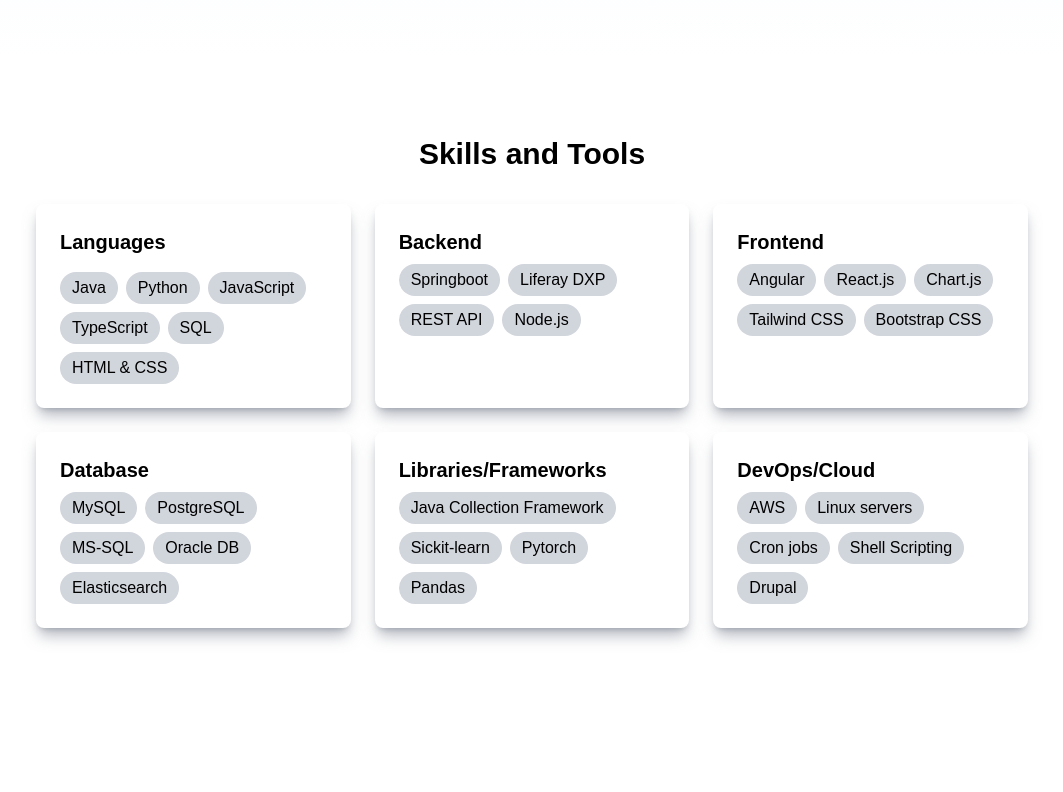
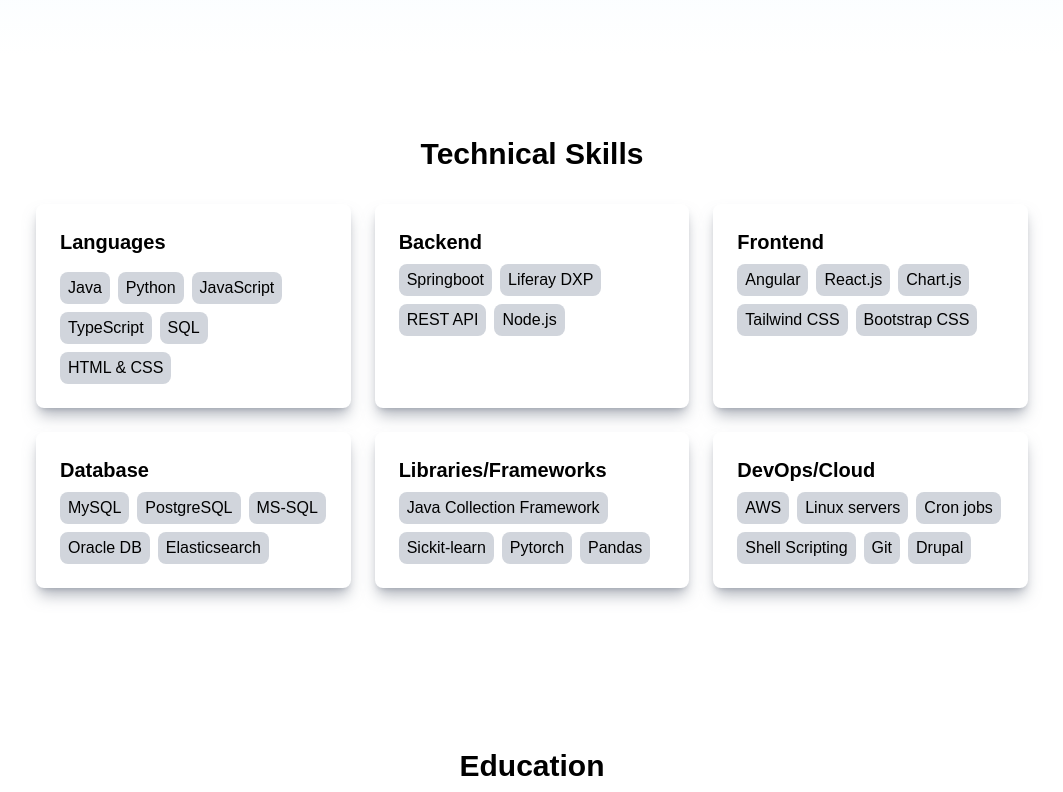
Before and after one commit to pratikmishra17/portfolio, a Next.js app in the folder my-portfolio/: page / in a window 1280 px wide. Shown: the part 540-1332 px from the top of the page, without its empty margins (108-1171 px from the left). Built offline with nearby package versions, Linux system fonts and the light colour scheme.

Commit message:
theme update

```diff
--- a/my-portfolio/src/app/components/Footer.tsx
+++ b/my-portfolio/src/app/components/Footer.tsx
@@ -1,6 +1,6 @@
 export default function Footer() {
   return (
-    <footer id="footer" className="bg-gradient-to-b from-white to-blue-50 text-white py-6">
+    <footer id="footer" className="bg-gradient-to-b from-white to-sky-100 text-white py-6">
       <div className="max-w-screen-lg mx-auto px-4 border-t border-gray-200 mb-4"></div>
 
       <div className="max-w-screen-lg mx-auto px-4 flex flex-col sm:flex-row justify-between items-center space-y-4 sm:space-y-0">
--- a/my-portfolio/src/app/page.tsx
+++ b/my-portfolio/src/app/page.tsx
@@ -9,7 +9,8 @@
     <>
 
       <main className="">
-        <section id="about" className="bg-gradient-to-b dark:bg-black from-blue-50 to-white py-20">
+        <section id="about" className="bg-gradient-to-b dark:bg-black from-sky-100 to-white py-20">
+
           <div className="max-w-screen-lg mx-auto px-4 sm:px-6 lg:px-8 flex flex-col md:flex-row items-center">
 
 
@@ -25,7 +26,7 @@
               </p>
               <p className="text-lg mb-6 text-gray-600 ">
                 I am looking for Internships and full-time roles in AI/ML and Software Engineering.
-                <a href="#contact" className="underline-link ml-2 text-lg inline-block animate-bounce">Hire me?</a>
+                <a href="#footer" className="underline-link ml-2 text-lg inline-block animate-bounce">Hire me?</a>
 
 
               </p>
@@ -54,66 +55,67 @@
         </section>
         <section id="skills" className="py-20 bg-white">
           <div className="max-w-screen-lg mx-auto px-4">
-            <h2 className="text-3xl font-bold mb-8 text-center text-black">Skills and Tools</h2>
+            <h2 className="text-3xl font-bold mb-8 text-center text-black">Technical Skills</h2>
             <div className="grid grid-cols-1 md:grid-cols-2 lg:grid-cols-3 gap-6">
 
-              <div className="bg-white shadow-lg shadow-gray-500/50 rounded-lg p-6 transition-all duration-300 ease-in-out group hover:shadow-none hover:inset-shadow-sm inset-shadow-gray-500">
+              <div className="bg-white shadow-lg shadow-gray-500/50 rounded-lg p-6 transition-all duration-300 ease-in-out group hover:shadow-none bg-white hover:inset-shadow-sm inset-shadow-gray-500">
                 <h3 className="text-xl font-semibold text-black mb-4">Languages</h3>
                 <div className="flex flex-wrap gap-2">
-                  <span className="inline-block text-black bg-gray-300 px-3 py-1 rounded-full text-md">Java</span>
-                  <span className="inline-block text-black bg-gray-300 px-3 py-1 rounded-full text-md">Python</span>
-                  <span className="inline-block text-black bg-gray-300 px-3 py-1 rounded-full text-md">JavaScript</span>
-                  <span className="inline-block text-black bg-gray-300 px-3 py-1 rounded-full text-md">TypeScript</span>
-                  <span className="inline-block text-black bg-gray-300 px-3 py-1 rounded-full text-md">SQL</span>
-                  <span className="inline-block text-black bg-gray-300 px-3 py-1 rounded-full text-md">HTML & CSS</span>
+                  <span className="text-md text-black px-2 py-1 bg-gray-300 rounded-lg ">Java</span>
+                  <span className="text-md text-black px-2 py-1 bg-gray-300 rounded-lg p-6">Python</span>
+                  <span className="text-md text-black px-2 py-1 bg-gray-300 rounded-lg p-6">JavaScript</span>
+                  <span className="text-md text-black px-2 py-1 bg-gray-300 rounded-lg p-6">TypeScript</span>
+                  <span className="text-md text-black px-2 py-1 bg-gray-300 rounded-lg p-6">SQL</span>
+                  <span className="text-md text-black px-2 py-1 bg-gray-300 rounded-lg p-6">HTML & CSS</span>
                 </div>
               </div>
               <div className="bg-white shadow-lg shadow-gray-500/50 rounded-lg p-6 transition-all duration-300 ease-in-out group hover:shadow-none hover:inset-shadow-sm inset-shadow-gray-500">
                 <h3 className="text-xl font-semibold text-black mb-2">Backend</h3>
                 <div className="flex flex-wrap gap-2">
-                  <span className="inline-block text-black bg-gray-300 px-3 py-1 rounded-full text-md">Springboot</span>
-                  <span className="inline-block text-black bg-gray-300 px-3 py-1 rounded-full text-md">Liferay DXP</span>
-                  <span className="inline-block text-black bg-gray-300 px-3 py-1 rounded-full text-md">REST API</span>
-                  <span className="inline-block text-black bg-gray-300 px-3 py-1 rounded-full text-md">Node.js</span>
+                  <span className="text-md text-black px-2 py-1 bg-gray-300 rounded-lg p-6">Springboot</span>
+                  <span className="text-md text-black px-2 py-1 bg-gray-300 rounded-lg p-6">Liferay DXP</span>
+                  <span className="text-md text-black px-2 py-1 bg-gray-300 rounded-lg p-6">REST API</span>
+                  <span className="text-md text-black px-2 py-1 bg-gray-300 rounded-lg p-6">Node.js</span>
                 </div>
               </div>
               <div className="bg-white shadow-lg shadow-gray-500/50 rounded-lg p-6 transition-all duration-300 ease-in-out group hover:shadow-none hover:inset-shadow-sm inset-shadow-gray-500">
                 <h3 className="text-xl font-semibold text-black mb-2">Frontend</h3>
                 <div className="flex flex-wrap gap-2">
-                  <span className="inline-block text-black bg-gray-300 px-3 py-1 rounded-full text-md">Angular</span>
-                  <span className="inline-block text-black bg-gray-300 px-3 py-1 rounded-full text-md">React.js</span>
-                  <span className="inline-block text-black bg-gray-300 px-3 py-1 rounded-full text-md">Chart.js</span>
-                  <span className="inline-block text-black bg-gray-300 px-3 py-1 rounded-full text-md">Tailwind CSS</span>
-                  <span className="inline-block text-black bg-gray-300 px-3 py-1 rounded-full text-md">Bootstrap CSS</span>
+                  <span className="text-md text-black px-2 py-1 bg-gray-300 rounded-lg p-6">Angular</span>
+                  <span className="text-md text-black px-2 py-1 bg-gray-300 rounded-lg p-6">React.js</span>
+                  <span className="text-md text-black px-2 py-1 bg-gray-300 rounded-lg p-6">Chart.js</span>
+                  <span className="text-md text-black px-2 py-1 bg-gray-300 rounded-lg p-6">Tailwind CSS</span>
+                  <span className="text-md text-black px-2 py-1 bg-gray-300 rounded-lg p-6">Bootstrap CSS</span>
                 </div>
               </div>
               <div className="bg-white shadow-lg shadow-gray-500/50 rounded-lg p-6 transition-all duration-300 ease-in-out group hover:shadow-none hover:inset-shadow-sm inset-shadow-gray-500">
                 <h3 className="text-xl font-semibold text-black mb-2">Database</h3>
                 <div className="flex flex-wrap gap-2">
-                  <span className="inline-block text-black bg-gray-300 px-3 py-1 rounded-full text-md">MySQL</span>
-                  <span className="inline-block text-black bg-gray-300 px-3 py-1 rounded-full text-md">PostgreSQL</span>
-                  <span className="inline-block text-black bg-gray-300 px-3 py-1 rounded-full text-md">MS-SQL</span>
-                  <span className="inline-block text-black bg-gray-300 px-3 py-1 rounded-full text-md">Oracle DB</span>
-                  <span className="inline-block text-black bg-gray-300 px-3 py-1 rounded-full text-md">Elasticsearch</span>
+                  <span className="text-md text-black px-2 py-1 bg-gray-300 rounded-lg p-6">MySQL</span>
+                  <span className="text-md text-black px-2 py-1 bg-gray-300 rounded-lg p-6">PostgreSQL</span>
+                  <span className="text-md text-black px-2 py-1 bg-gray-300 rounded-lg p-6">MS-SQL</span>
+                  <span className="text-md text-black px-2 py-1 bg-gray-300 rounded-lg p-6">Oracle DB</span>
+                  <span className="text-md text-black px-2 py-1 bg-gray-300 rounded-lg p-6">Elasticsearch</span>
                 </div>
               </div>
               <div className="bg-white shadow-lg shadow-gray-500/50 rounded-lg p-6 transition-all duration-300 ease-in-out group hover:shadow-none hover:inset-shadow-sm inset-shadow-gray-500">
                 <h3 className="text-xl font-semibold text-black mb-2">Libraries/Frameworks</h3>
                 <div className="flex flex-wrap gap-2">
-                  <span className="inline-block text-black bg-gray-300 px-3 py-1 rounded-full text-md">Java Collection Framework</span>
-                  <span className="inline-block text-black bg-gray-300 px-3 py-1 rounded-full text-md">Sickit-learn</span>
-                  <span className="inline-block text-black bg-gray-300 px-3 py-1 rounded-full text-md">Pytorch</span>
-                  <span className="inline-block text-black bg-gray-300 px-3 py-1 rounded-full text-md">Pandas</span>
+                  <span className="text-md text-black px-2 py-1 bg-gray-300 rounded-lg p-6">Java Collection Framework</span>
+                  <span className="text-md text-black px-2 py-1 bg-gray-300 rounded-lg p-6">Sickit-learn</span>
+                  <span className="text-md text-black px-2 py-1 bg-gray-300 rounded-lg p-6">Pytorch</span>
+                  <span className="text-md text-black px-2 py-1 bg-gray-300 rounded-lg p-6">Pandas</span>
                 </div>
               </div>
               <div className="bg-white shadow-lg shadow-gray-500/50 rounded-lg p-6 transition-all duration-300 ease-in-out group hover:shadow-none hover:inset-shadow-sm inset-shadow-gray-500">
                 <h3 className="text-xl font-semibold text-black mb-2">DevOps/Cloud</h3>
                 <div className="flex flex-wrap gap-2">
-                  <span className="inline-block text-black bg-gray-300 px-3 py-1 rounded-full text-md">AWS</span>
-                  <span className="inline-block text-black bg-gray-300 px-3 py-1 rounded-full text-md">Linux servers</span>
-                  <span className="inline-block text-black bg-gray-300 px-3 py-1 rounded-full text-md">Cron jobs</span>
-                  <span className="inline-block text-black bg-gray-300 px-3 py-1 rounded-full text-md">Shell Scripting</span>
-                  <span className="inline-block text-black bg-gray-300 px-3 py-1 rounded-full text-md">Drupal</span>
+                  <span className="text-md text-black px-2 py-1 bg-gray-300 rounded-lg p-6">AWS</span>
+                  <span className="text-md text-black px-2 py-1 bg-gray-300 rounded-lg p-6">Linux servers</span>
+                  <span className="text-md text-black px-2 py-1 bg-gray-300 rounded-lg p-6">Cron jobs</span>
+                  <span className="text-md text-black px-2 py-1 bg-gray-300 rounded-lg p-6">Shell Scripting</span>
+                  <span className="text-md text-black px-2 py-1 bg-gray-300 rounded-lg p-6">Git</span>
+                  <span className="text-md text-black px-2 py-1 bg-gray-300 rounded-lg p-6">Drupal</span>
                 </div>
               </div>
             </div>
@@ -195,23 +197,41 @@
 
 
 
+
         {/* <section id="projects" className="py-20 bg-white">
           <div className="max-w-screen-lg mx-auto px-4">
             <h2 className="text-3xl font-bold mb-8 text-center text-black">My Projects</h2>
             <div className="grid grid-cols-1 md:grid-cols-2 lg:grid-cols-3 gap-6">
 
-              <div className="bg-white rounded-lg shadow-lg p-6">
-                <h3 className="text-xl font-semibold text-black mb-2">Project Name</h3>
-                <p className="text-gray-700 mb-4">Short description of the project and technologies used.</p>
+              <div className="bg-white shadow-lg shadow-gray-500/50 rounded-lg p-6 transition-all duration-300 ease-in-out group hover:shadow-none bg-white hover:inset-shadow-sm inset-shadow-gray-500">
+                <h3 className="text-xl font-semibold text-black mb-2">Portfolio Website</h3>
+                <p className="text-gray-700 mb-4">Online web portfolio showcasing my skills, experience and projects</p>
                 <div className="flex space-x-2">
-                  <a href="#" className="text-blue-600 hover:underline">Demo</a>
-                  <a href="#" className="text-blue-600 hover:underline">GitHub</a>
+                  <a href="https://pratikmishra.vercel.app/">
+                    <span className="bg-black text-sm text-white font-medium px-2 py-1 rounded-lg p-6 shadow-sm shadow-gray-500 hover:bg-white hover:text-black hover:shadow-none hover:inset-shadow-sm inset-shadow-black">Demo</span>
+                  </a>
+                  <a href="https://github.com/pratikmishra17/portfolio/tree/main/my-portfolio">
+                    <span className="bg-black text-sm text-white font-medium px-2 py-1 rounded-lg p-6 shadow-md shadow-gray-500 hover:bg-white hover:text-black hover:shadow-none hover:inset-shadow-sm inset-shadow-black">Code</span>
+                  </a>
+                </div>
+              </div>
+              <div className="bg-white shadow-lg shadow-gray-500/50 rounded-lg p-6 transition-all duration-300 ease-in-out group hover:shadow-none bg-white hover:inset-shadow-sm inset-shadow-gray-500">
+                <h3 className="text-xl font-semibold text-black mb-2">Portfolio Website</h3>
+                <p className="text-gray-700 mb-4">Online web portfolio showcasing my skills, experience and projects</p>
+                <div className="flex space-x-2">
+                  <a href="https://pratikmishra.vercel.app/">
+                    <span className="bg-black text-sm text-white font-medium px-2 py-1 rounded-lg p-6 shadow-sm shadow-gray-500 hover:bg-white hover:text-black hover:shadow-none hover:inset-shadow-sm inset-shadow-black">Demo</span>
+                  </a>
+                  <a href="https://github.com/pratikmishra17/portfolio/tree/main/my-portfolio">
+                    <span className="bg-black text-sm text-white font-medium px-2 py-1 rounded-lg p-6 shadow-md shadow-gray-500 hover:bg-white hover:text-black hover:shadow-none hover:inset-shadow-sm inset-shadow-black">Code</span>
+                  </a>
                 </div>
               </div>
             </div>
           </div>
         </section> */}
 
+
       </main>
     </>
   );
```
Also changed, not shown: my-portfolio/src/app/components/Navbar.tsx (+8 -7 lines).
